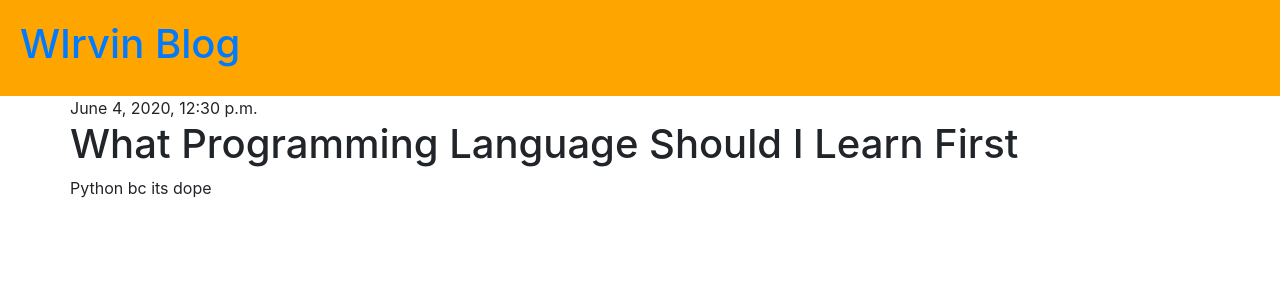
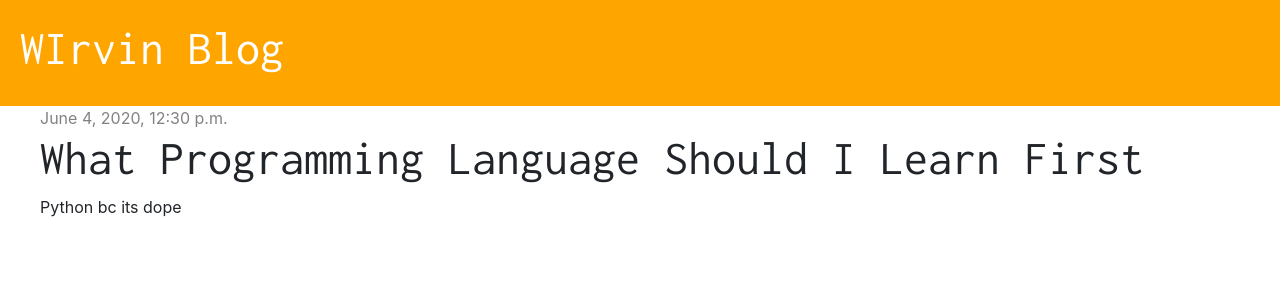
Before and after one commit to WIrvin77/Blogging_App, a Django app: page /post/1/ in a window 1280 px wide. Shown: the top 300 px of the page. Run offline with Django 3.2, Linux system fonts and the light colour scheme; data comes from the database, SQL or seed files in the repository; some libraries are stand-ins or nearby versions.

Commit message:
fixing directory and adding more css

```diff
--- a/blogging/settings.py
+++ b/blogging/settings.py
@@ -118,8 +118,4 @@ USE_TZ = True
 # Static files (CSS, JavaScript, Images)
 # https://docs.djangoproject.com/en/3.0/howto/static-files/
 
-STATIC_ROOT = ''
-
 STATIC_URL = '/static/'
-
-STATICFILES_DIRS = ( os.path.join('static'), )
--- /dev/null
+++ b/blogpost/static/css/blog.css
@@ -0,0 +1,36 @@
+.page-header {
+    background-color: orange;
+    margin: 0;
+    padding: 20px;
+}
+
+.page-header h1, .page-header h1 a {
+    color: white;
+    font-size: 36pt;
+    text-decoration: none;
+}
+
+.content {
+    margin-left: 40px;
+}
+
+h1, h2, h3, h4 {
+    font-family: 'Inconsolata', serif;
+    font-size: 48px;
+}
+
+.date {
+    color: #828282;
+}
+
+.post {
+    margin-bottom: 70px;
+}
+
+.post h1 a, .post h2 a{
+    color: black;
+}
+
+a:hover {
+    background-color: gray;
+}
--- a/blogpost/templates/blog/post_detail.html
+++ b/blogpost/templates/blog/post_detail.html
@@ -1,10 +1,12 @@
 {% extends 'blog/base.html' %}
 {% block content %}
-    {% if post.published_date %}
-    <div>
-        {{ post.published_date }}
+    <div class="post">
+        {% if post.published_date %}
+        <div class="date">
+            {{ post.published_date }}
+        </div>
+        {% endif %}
+        <h1>{{ post.title }}</h1>
+        <p>{{ post.text|linebreaksbr }}</p>
     </div>
-    {% endif %}
-    <h1>{{ post.title }}</h1>
-    <p>{{ post.text|linebreaksbr }}</p>
 {% endblock %}
--- a/blogpost/templates/blog/static/css/blog.css
+++ /dev/null
@@ -1,5 +0,0 @@
-.page-header {
-    background-color: orange;
-    margin: 0;
-    padding: 20px;
-}
```
Also changed, not shown: blogpost/templates/blog/post_list.html (+6 -2 lines).
